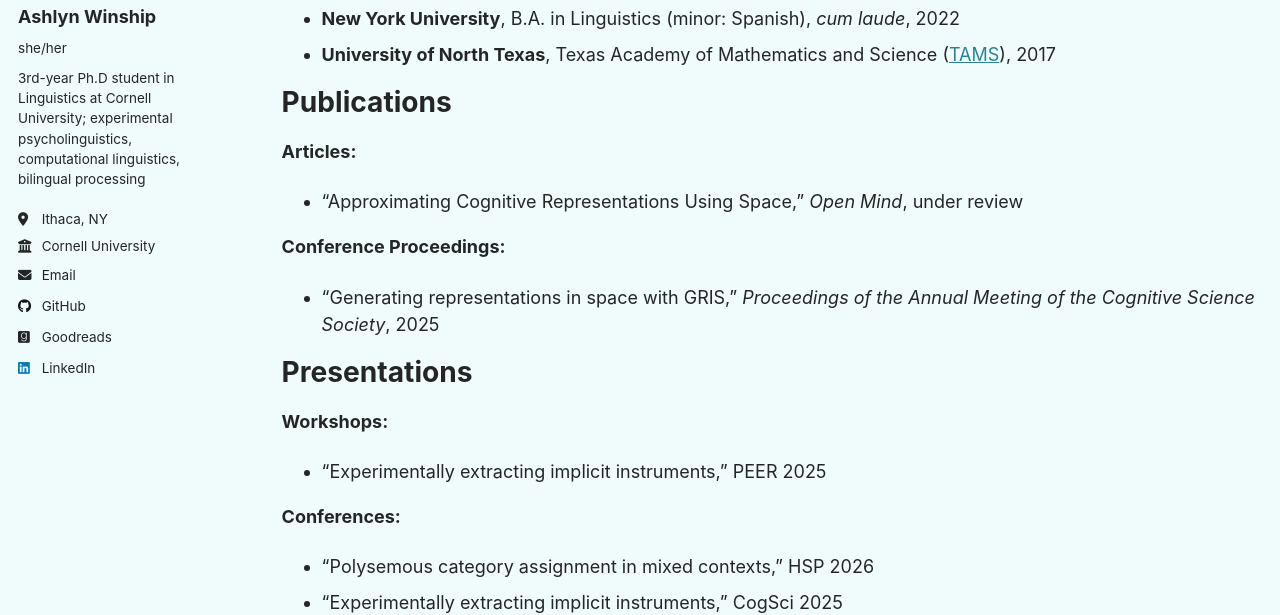
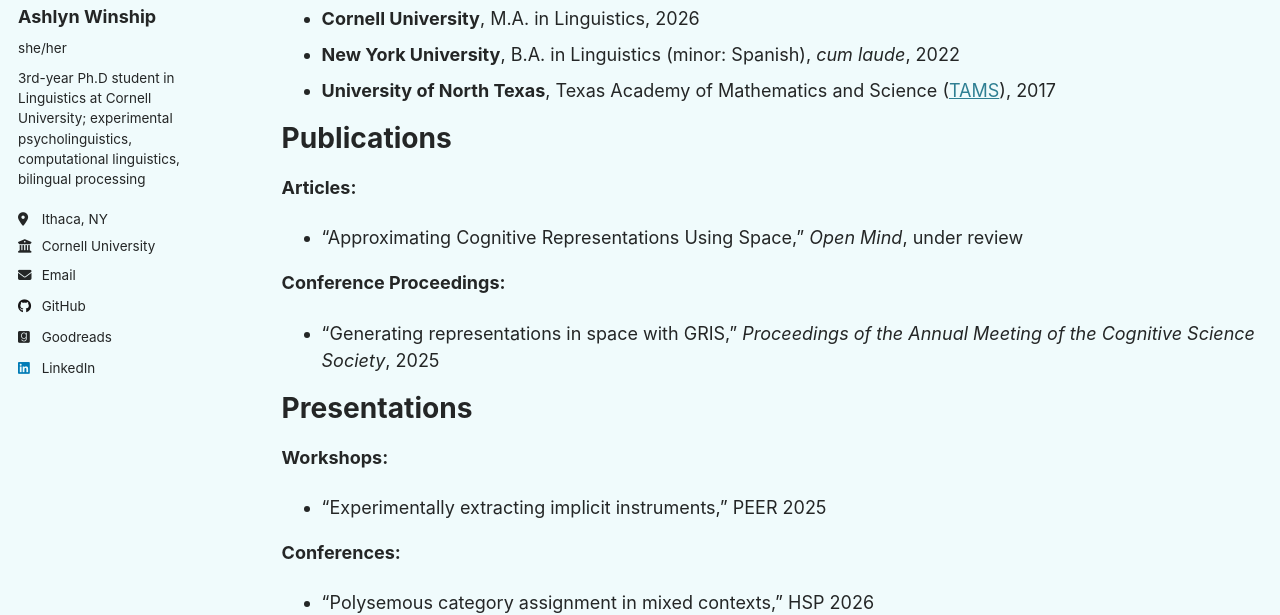
Before and after one commit to ashlynwinship/ashlynwinship.github.io, a Jekyll site: the page built from _pages/cv.md, in a window 1280 px wide and 900 px high, cut to the strip 285-900 px from the top of the window. Built offline with Jekyll 4.4.1, drawn with Linux system fonts in a browser that asks for light colours.

Commit message:
Update cv.md

```diff
--- a/_pages/cv.md
+++ b/_pages/cv.md
@@ -14,6 +14,7 @@ Full document available <a target="_blank" rel="noopener" href="/files/CV_031726
 Education
 ======
 * <b>Cornell University</b>, Ph.D in Linguistics (minor: Cognitive Science), expected 2028
+* <b>Cornell University</b>, M.A. in Linguistics, 2026
 * <b>New York University</b>, B.A. in Linguistics (minor: Spanish), <i>cum laude</i>, 2022
 * <b>University of North Texas</b>, Texas Academy of Mathematics and Science (<a target="_blank" rel="noopener" href="https://tams.unt.edu/">TAMS</a>), 2017
 
```
